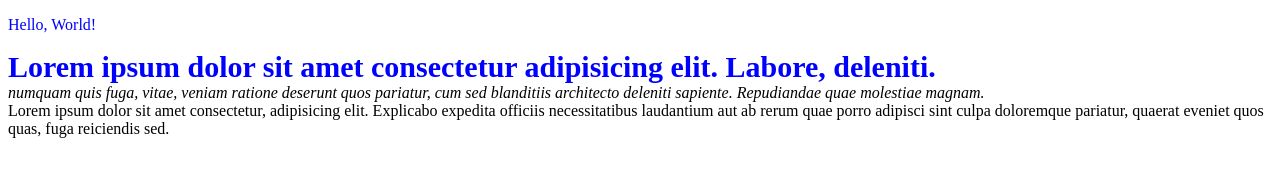
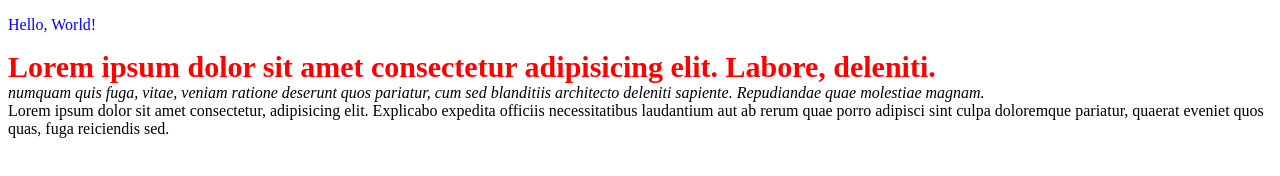
Before and after one commit to Ruslan379/GoIteensTasks-master, a plain HTML site: page FE/module1/index.html in a window 1280 px wide. Drawn offline with Linux system fonts and the light colour scheme.

Commit message:
Change font color

```diff
--- a/FE/module1/index.html
+++ b/FE/module1/index.html
@@ -6,7 +6,7 @@
 </head>
 <body>
 	<p style="color: blue">Hello, World!</p>
-	<b style="color: blue; font-size: 30px">Lorem ipsum dolor sit amet consectetur adipisicing elit. Labore, deleniti.</b>
+	<b style="color: red; font-size: 30px">Lorem ipsum dolor sit amet consectetur adipisicing elit. Labore, deleniti.</b>
 	<br/>
 	<i>numquam quis fuga, vitae, veniam ratione deserunt quos pariatur, cum sed blanditiis architecto deleniti sapiente.
 	Repudiandae quae molestiae magnam.</i>
```
